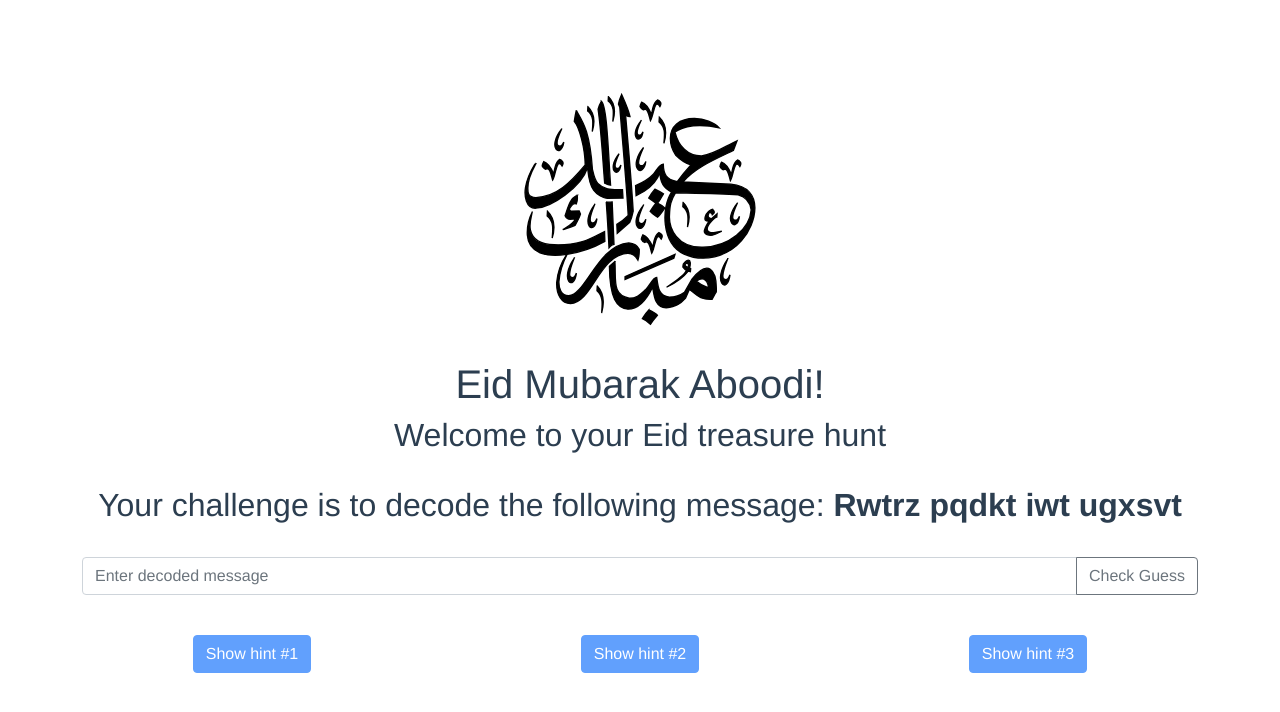
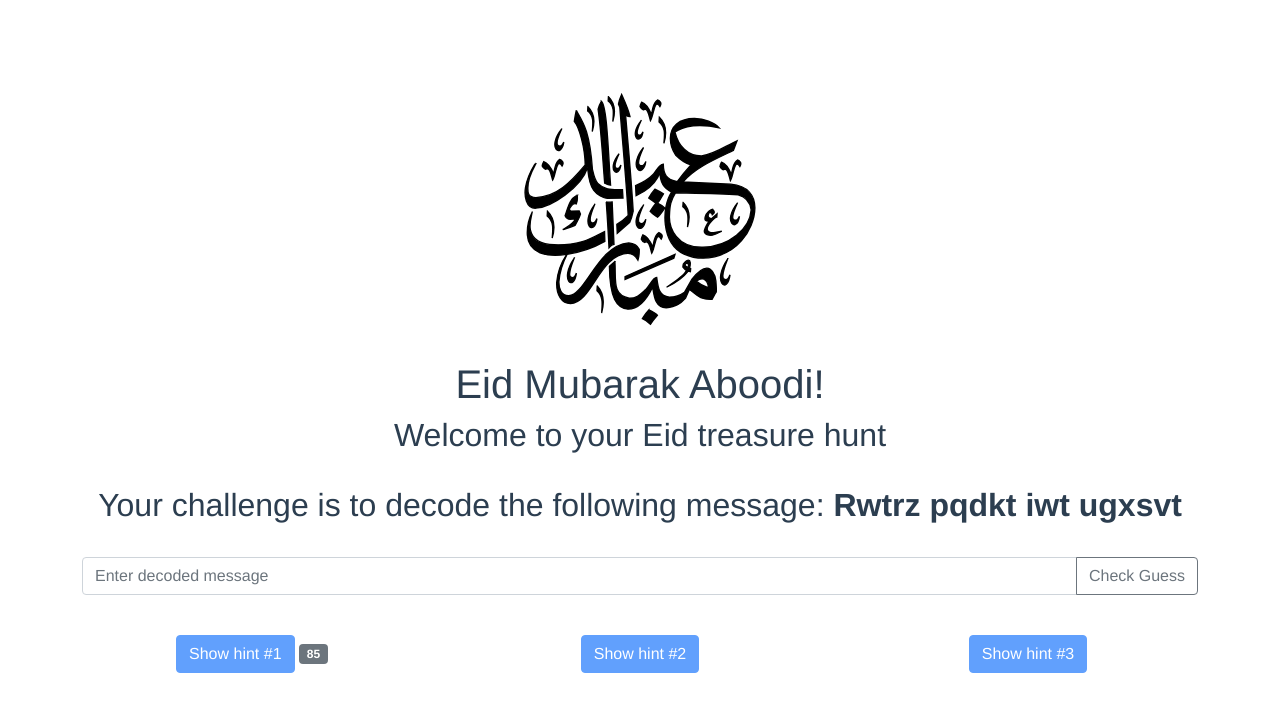
Before and after one commit to MahmoodMahmood/treasurehunt, a Vue app: page / in a window 1280 px wide. Shown: the top 712 px of the page. Built offline with nearby package versions, Linux system fonts and the light colour scheme.

Commit message:
Added hint countdown timer

```diff
--- a/src/components/HelloWorld.vue
+++ b/src/components/HelloWorld.vue
@@ -17,9 +17,11 @@
       <div class="row gx-5">
         <template v-for="n in 3" v-bind:key="n.id">
           <div class="col px-3">
-            <button @click="showHint(n)" :disabled="current_time < n * 60" class="btn btn-primary"> Show hint #{{ n
-            }}
-            </button>
+            <button @click="showHint(n)" :disabled="current_time < n * HINT_BLOCK_DURATION" class="btn btn-primary">
+              Show hint #{{ n
+              }}
+            </button> <span v-if="n * HINT_BLOCK_DURATION > current_time && (n - 1) * HINT_BLOCK_DURATION < current_time"
+              class="badge bg-secondary"> {{ n * HINT_BLOCK_DURATION - current_time }} </span>
           </div>
         </template>
       </div>
@@ -76,6 +78,7 @@ export default {
     clearInterval(this.interval)
   },
   created() {
+    this.HINT_BLOCK_DURATION = 90
     this.loaded_time = new Date()
     // update the time every second
     this.interval = setInterval(() => {
```
